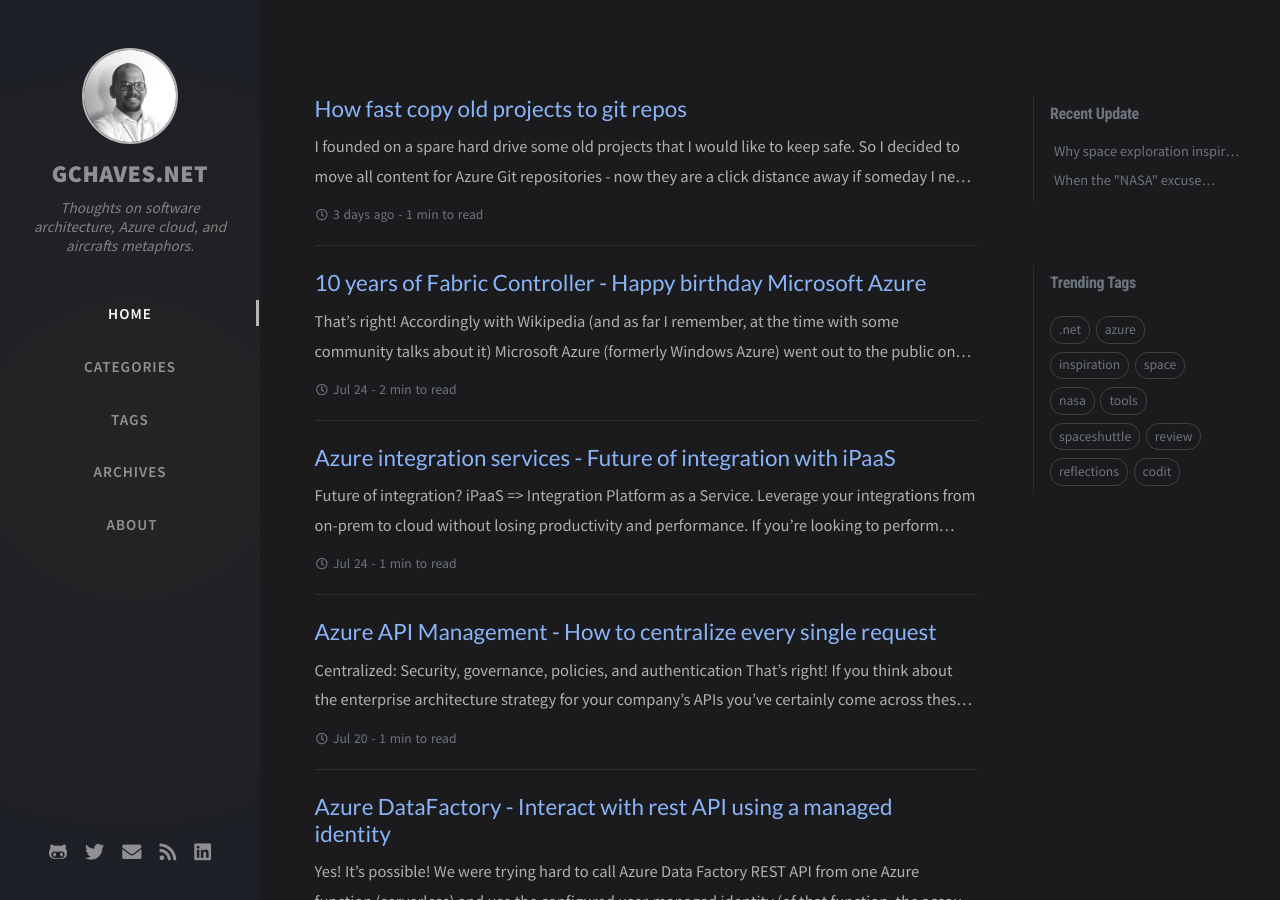
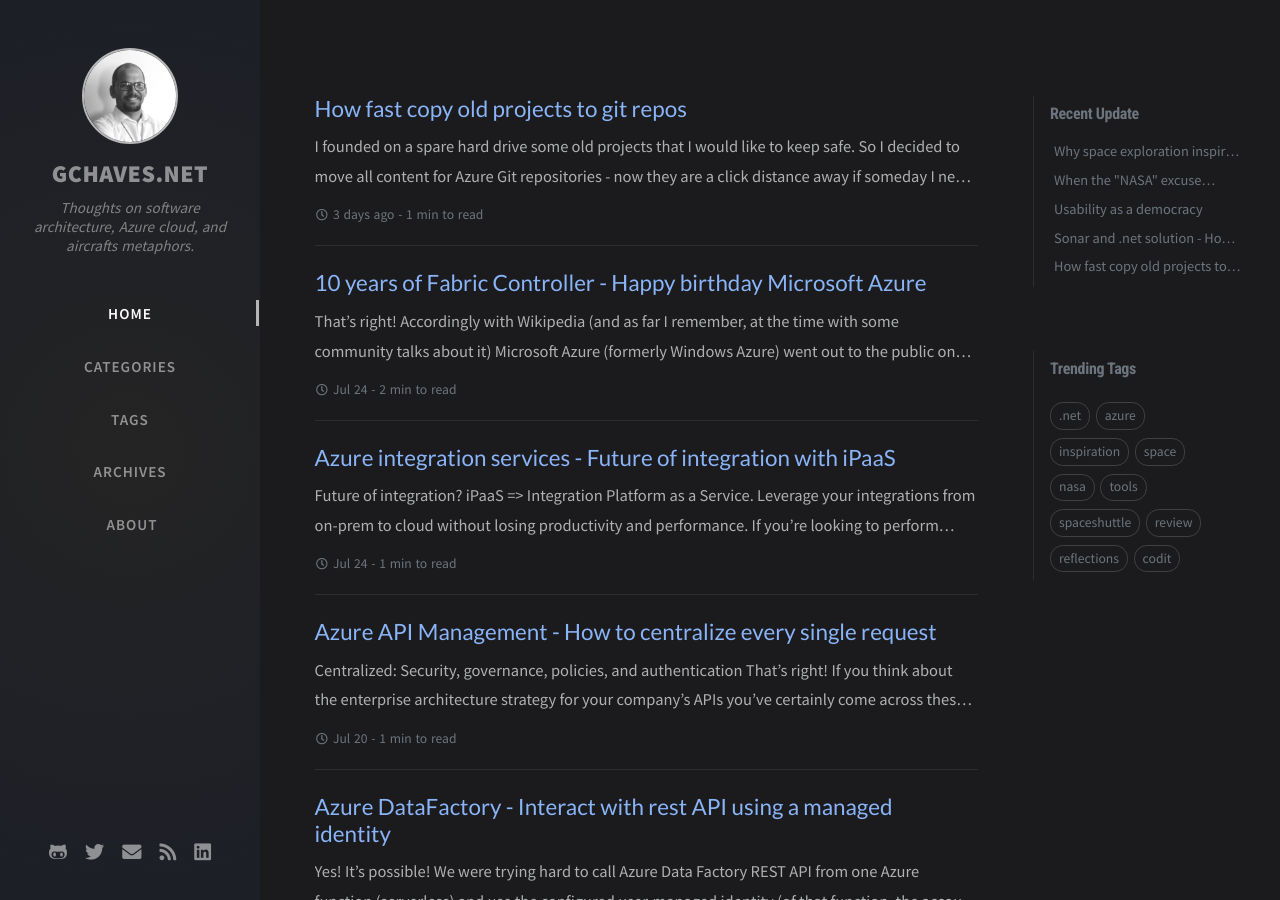
Before and after one commit to gfchaves/gchaves.net, a Jekyll site: the page built from index.html, in a window 1280 px wide and 900 px high. Built offline with Jekyll 4.4.1, drawn with Linux system fonts in a browser that asks for light colours; nearby versions of some CDN libraries; the list of posts is cut into pages by our own code; comment, search, counter and statistics services are not loaded; part of the change alters nothing that is shown.

```diff
--- a/_data/updates.yml
+++ b/_data/updates.yml
@@ -1,6 +1,51 @@
 -
   filename: 'why-space-inspires-me'
-  lastmod: '2020-08-17 09:42:45 +0100'
+  lastmod: '2020-08-17 10:01:26 +0100'
 -
   filename: 'when-nasa-excuse-comes-into'
-  lastmod: '2020-08-17 09:42:45 +0100'
+  lastmod: '2020-08-17 10:01:26 +0100'
+-
+  filename: 'push-the-triangle'
+  lastmod: '2020-08-17 10:01:26 +0100'
+-
+  filename: 'impressive-to-be-always-on'
+  lastmod: '2020-08-17 10:01:26 +0100'
+-
+  filename: 'boost-produti-at-tools'
+  lastmod: '2020-08-17 10:01:26 +0100'
+-
+  filename: 'pro-formance-instead-of'
+  lastmod: '2020-08-17 10:01:26 +0100'
+-
+  filename: 'extreme-ownership'
+  lastmod: '2020-08-17 10:01:26 +0100'
+-
+  filename: 'usability-as-a-democracy'
+  lastmod: '2020-08-17 10:01:26 +0100'
+-
+  filename: 'rest-is-not-a-service'
+  lastmod: '2020-08-17 10:01:26 +0100'
+-
+  filename: 'os-anos-de-um-passo'
+  lastmod: '2020-08-17 10:01:26 +0100'
+-
+  filename: 'sonar-and-net-solution'
+  lastmod: '2020-08-17 10:01:26 +0100'
+-
+  filename: 'blockchain-in-pratice'
+  lastmod: '2020-08-17 10:01:26 +0100'
+-
+  filename: 'azure-datafactory-interact'
+  lastmod: '2020-08-17 10:01:26 +0100'
+-
+  filename: 'azure-api-mgn-centralize'
+  lastmod: '2020-08-17 10:01:26 +0100'
+-
+  filename: 'future-of-integration-with-ipaas'
+  lastmod: '2020-08-17 10:01:26 +0100'
+-
+  filename: '10th-aniversary-fabric-controller'
+  lastmod: '2020-08-17 10:01:26 +0100'
+-
+  filename: 'script-git-your-repos'
+  lastmod: '2020-08-17 10:01:26 +0100'
```
